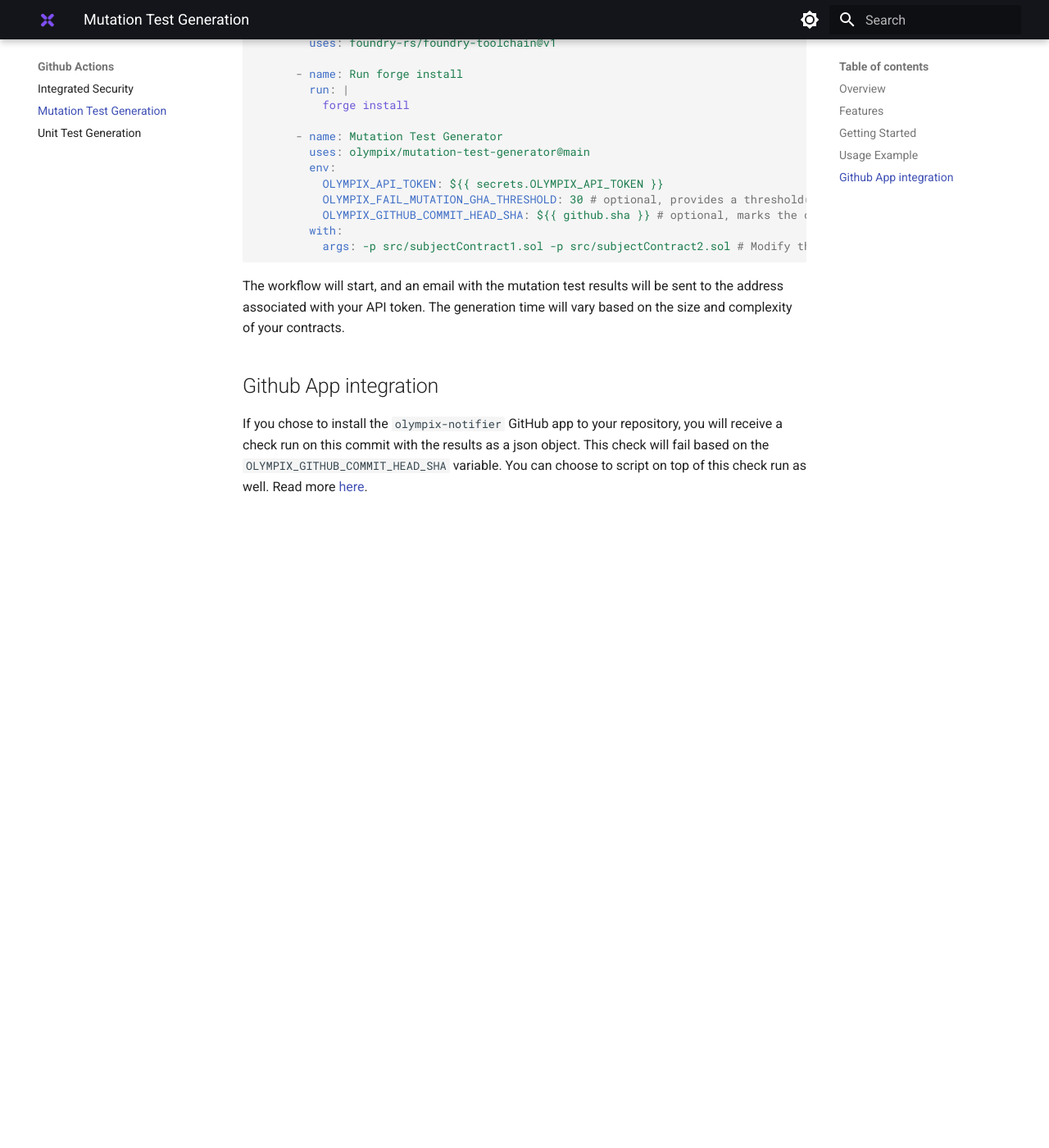
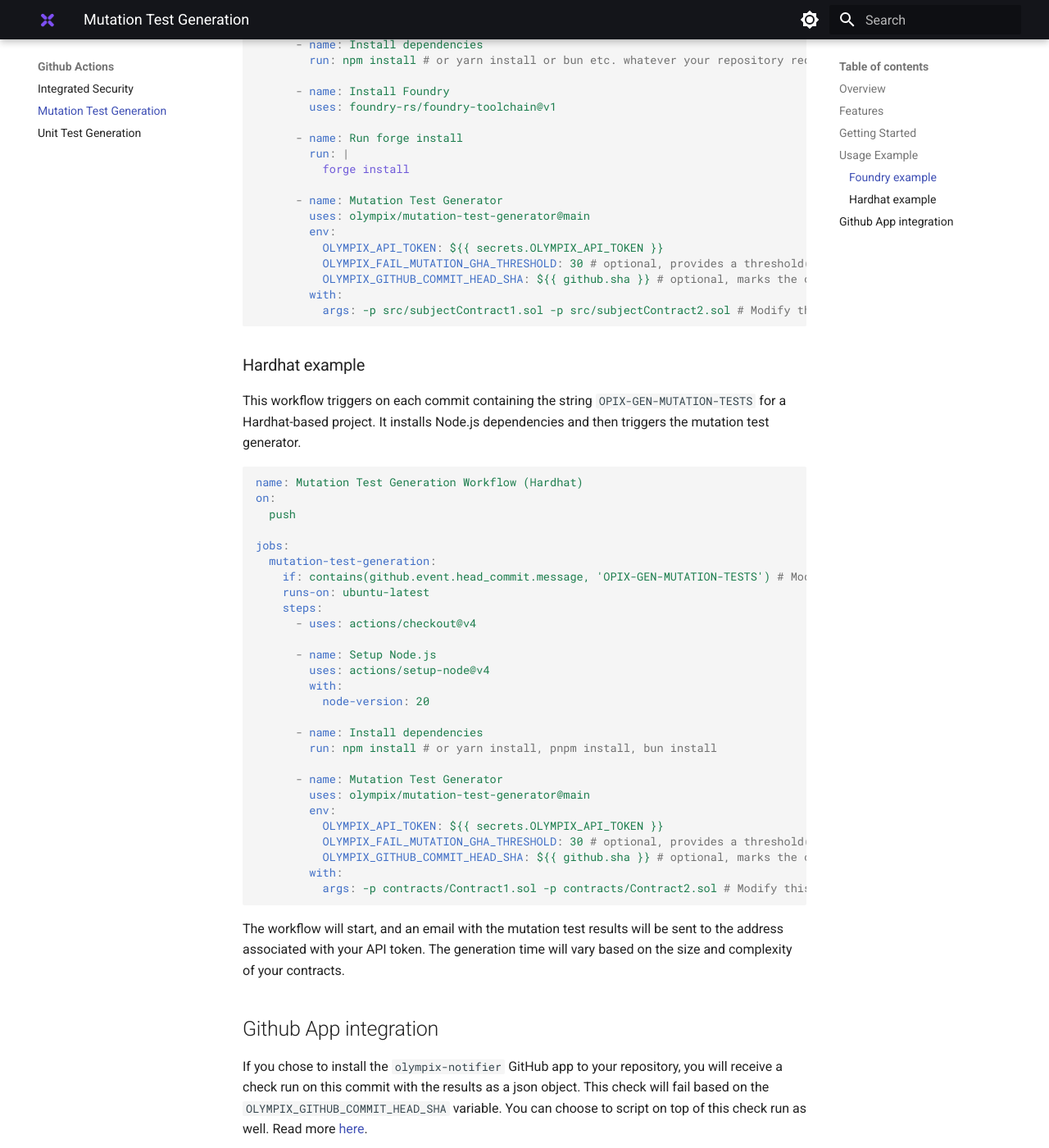
Before and after one commit to olympix/olympix.github.io, an MkDocs documentation site: the page built from docs/Github Actions/mutation-test-generator.md, in a window 1280 px wide and 1400 px high, scrolled down 1959 px. Shown: the whole window at 82% size. Built offline with MkDocs 1.6.1 and Material for MkDocs 9.7.7, drawn with Linux system fonts in a browser that asks for light colours; before the commit the page ends 2589 px from its top, so only the background shows below that; some of the changed text lies outside the part shown.

Commit message:
feat: add quick fixes and hardhat docs

````diff
--- a/docs/Github Actions/mutation-test-generator.md
+++ b/docs/Github Actions/mutation-test-generator.md
@@ -44,7 +44,11 @@
 
 ## Usage Example
 
-Below is an example workflow that triggers on each commit containing the string `OPIX-GEN-MUTATION-TESTS`. This workflow installs the necessary dependencies with `npm install` and `forge install` , and then triggers the mutation test generator with the required paths for each target Solidity contract.
+Below are example workflows for **Foundry** and **Hardhat** projects.
+
+### Foundry example
+
+This workflow triggers on each commit containing the string `OPIX-GEN-MUTATION-TESTS`. It installs dependencies with `npm install` and `forge install`, then triggers the mutation test generator with the required paths for each target Solidity contract.
 
 ```yaml
 name: Mutation Test Generation Workflow
@@ -80,6 +84,40 @@
           args: -p src/subjectContract1.sol -p src/subjectContract2.sol # Modify this: List of target contracts (we currently accept a maximum of 5 target contracts.)
 ```
 
+### Hardhat example
+
+This workflow triggers on each commit containing the string `OPIX-GEN-MUTATION-TESTS` for a Hardhat-based project. It installs Node.js dependencies and then triggers the mutation test generator.
+
+```yaml
+name: Mutation Test Generation Workflow (Hardhat)
+on:
+  push
+
+jobs:
+  mutation-test-generation:
+    if: contains(github.event.head_commit.message, 'OPIX-GEN-MUTATION-TESTS') # Modify this.
+    runs-on: ubuntu-latest
+    steps:
+      - uses: actions/checkout@v4
+
+      - name: Setup Node.js
+        uses: actions/setup-node@v4
+        with:
+          node-version: 20
+
+      - name: Install dependencies
+        run: npm install # or yarn install, pnpm install, bun install
+
+      - name: Mutation Test Generator
+        uses: olympix/mutation-test-generator@main
+        env:
+          OLYMPIX_API_TOKEN: ${{ secrets.OLYMPIX_API_TOKEN }}
+          OLYMPIX_FAIL_MUTATION_GHA_THRESHOLD: 30 # optional, provides a threshold(in percentage) below which the check will fail.
+          OLYMPIX_GITHUB_COMMIT_HEAD_SHA: ${{ github.sha }} # optional, marks the commit on which the check run will appear in the repo.
+        with:
+          args: -p contracts/Contract1.sol -p contracts/Contract2.sol # Modify this: List of target contracts (we currently accept a maximum of 5 target contracts.)
+```
+
 
 
 The workflow will start, and an email with the mutation test results will be sent to the address associated with your API token. The generation time will vary based on the size and complexity of your contracts.
````
Also changed, not shown: docs/CLI/Mutation Testing.md (+23 -2 lines), docs/CLI/index.md (+2 -0 lines).
